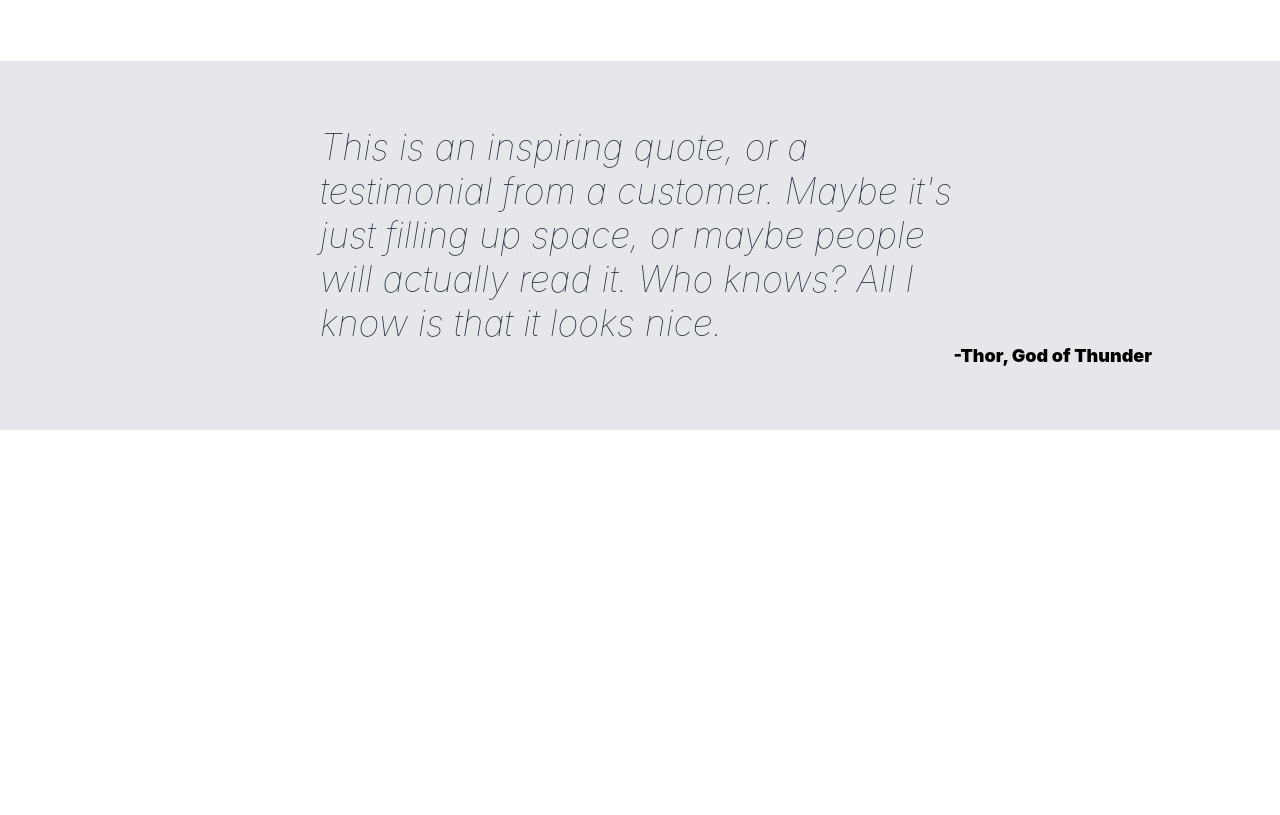
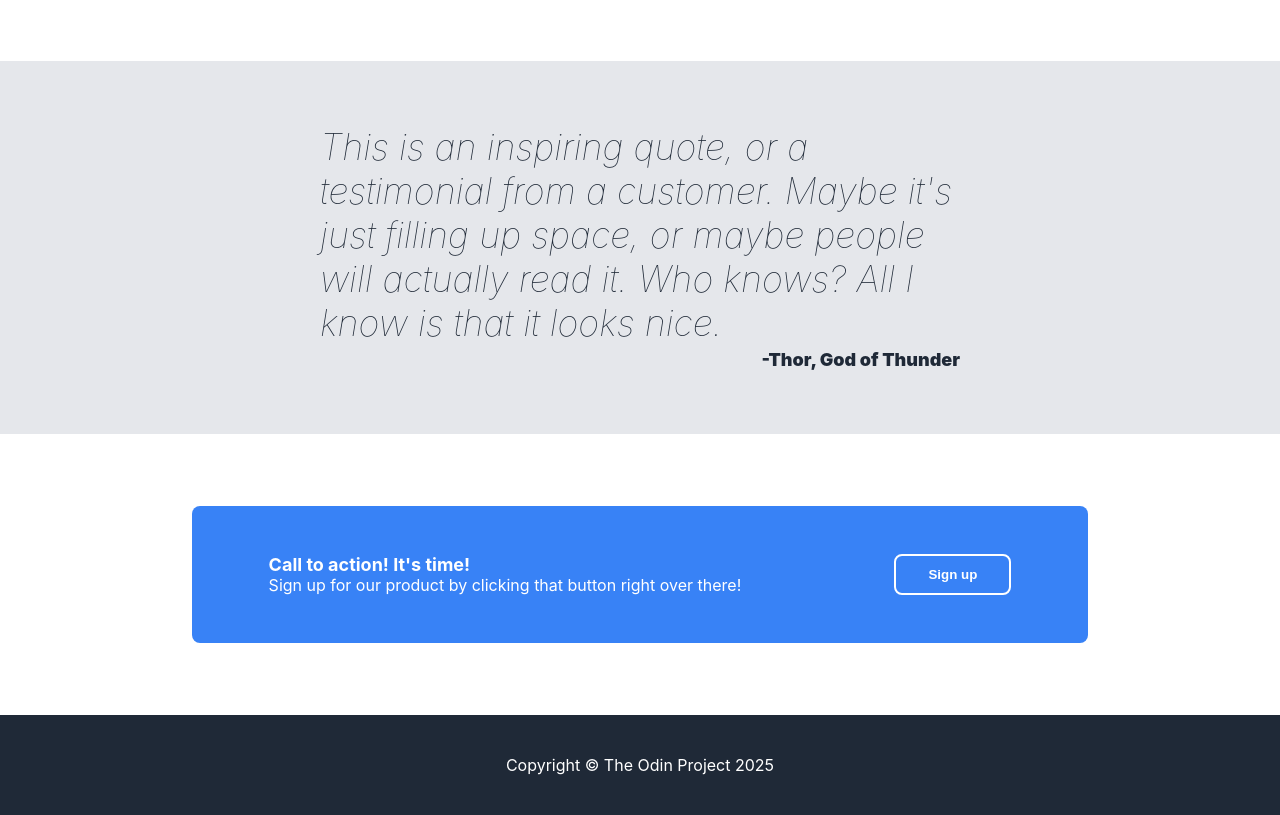
Before and after one commit to nallyd/odin-landing-page, a plain HTML site: page index.html in a window 1280 px wide. Shown: the part 848-1663 px from the top of the page. Before the commit the page ends 1278 px from the top, so only its background shows below. Drawn offline with Linux system fonts and the light colour scheme.

Commit message:
Completes the final 2 sections of landing page
Adds in the call to action and copyright section, and corrects the issue
where the signature of the quote would exist far beyond the rough end of
the quote.

```diff
--- a/css/style.css
+++ b/css/style.css
@@ -3,6 +3,7 @@ body {
 	margin: 0;
 	padding: 0;
 	min-height: 100vh;
+	box-sizing: border-box;
 }
 
 /* Hection: Header */
@@ -13,7 +14,9 @@ body {
 
 .header,
 .info,
-.quote {
+.quote,
+.cta,
+.copyright {
 	display: flex;
 	flex-direction: column;
 	align-items: center;
@@ -46,7 +49,7 @@ body {
 
 .placeholder-img {
 	flex: 1;
-	max-width: 35vw;
+	max-width: 30vw;
 	background-color: gray;
 	text-align: center;
 	line-height: 100px;
@@ -55,6 +58,7 @@ body {
 .impact button {
 	border-radius: 8px;
 	border: none;
+	font-weight: 900;
 	padding: 8px 32px;
 }
 
@@ -105,12 +109,57 @@ body {
 .quote-container {
 	display: flex;
 	flex-direction: column;
-	align-items: flex-end;
+	align-items: center;
 }
 
 .quote p {
 	margin: 0;
 	max-width: 50vw;
+	display: flex;
+	flex-direction: column;
+	align-items: flex-end;
+	gap: 4px;
+}
+
+/* Section: Call to Action */
+
+.cta {
+	margin: 72px 0px;
+}
+
+.action-container {
+	display: flex;
+	justify-content: space-around;
+	padding: 48px 0px;
+	border-radius: 8px;
+}
+
+.action-container p {
+	margin: 0;
+	color: white;
+}
+
+.action-container h1 {
+	font-size: 18px;
+	margin: 0;
+	color: white;
+}
+
+.cta button {
+	border-radius: 8px;
+	border: 2px solid white;
+	color: white;
+	font-weight: 900;
+	background: none;
+	padding: 8px 32px;
+}
+
+/* Section: Copyright */
+
+.copyright {
+	background-color: #1F2937;
+	color: white;
+	padding: 24px 0px;
 }
 
 /* Font Styles */
@@ -143,7 +192,7 @@ body {
 
 .content {
 	width: 100%;
-	max-width: 80vw;
+	max-width: 70vw;
 }
 
 .quote-text {
@@ -151,7 +200,6 @@ body {
 	font-weight: 100;
 	font-style: italic;
 	color: #1F2937;
-	align-self: center;
 }
 
 .quote-signature {
--- a/index.html
+++ b/index.html
@@ -62,9 +62,26 @@
 			<div class="quote-container content">
 				<p class="quote-text">This is an inspiring quote, or a testimonial from a customer.
 			Maybe it's just filling up space, or maybe people will actually
-			read it. Who knows? All I know is that it looks nice.</p>
-				<p class="quote-signature">-Thor, God of Thunder</p>
+			read it. Who knows? All I know is that it looks nice.<span
+			class="quote-signature">-Thor, God of Thunder</span></p>
 			</div>
+		</div>
+
+		<!-- Section: Call to Action -->
+		<div class="cta">
+			<div class="action-container content action">
+				<div class="text-contents">
+					<h1>Call to action! It's time!</h1>
+					<p>Sign up for our product by clicking that button right over
+					there!</p>
+				</div>
+				<button>Sign up</button>
+			</div>
+		</div>
+
+		<!-- Section: Copyright -->
+		<div class="copyright">
+			<p>Copyright © The Odin Project 2025</p>
 		</div>
 	</body>
 </html>
```
